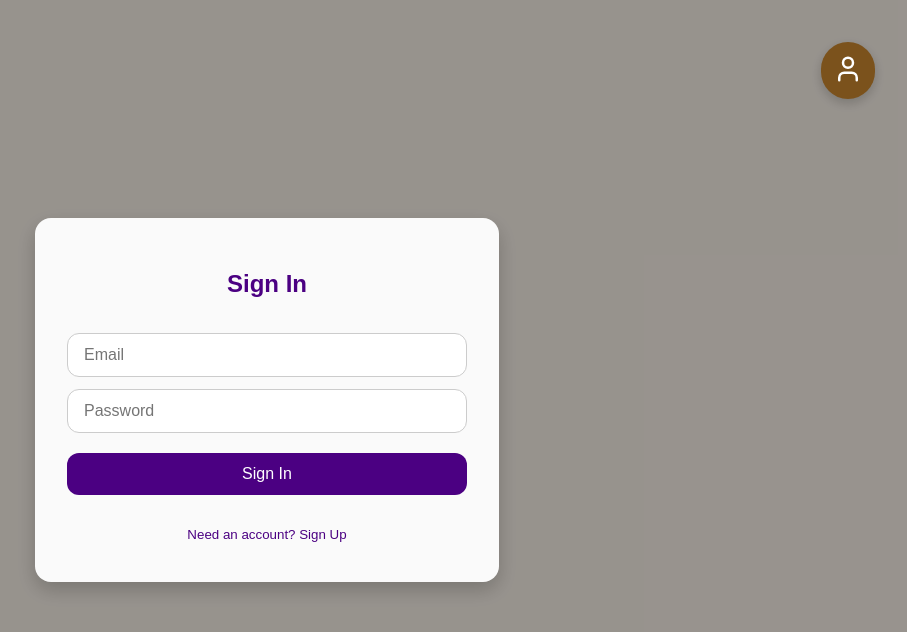
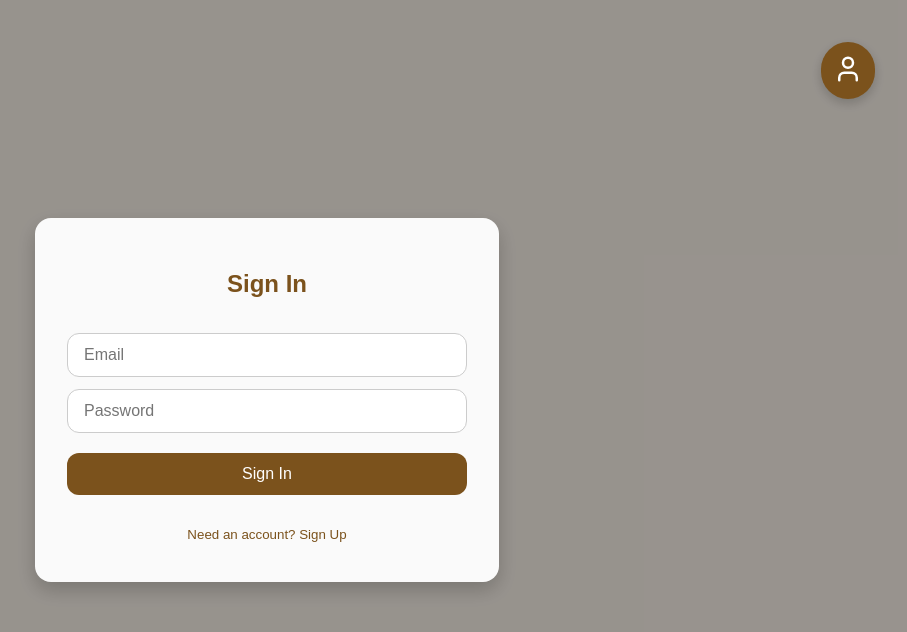
Before and after one commit to chrishful/pottery-hub, a React (Vite) app: page /sign-in in a window 1280 px wide. Shown: the top 632 px of the page, without its empty margins (373-1280 px from the left). Built offline with nearby package versions, Linux system fonts and the light colour scheme; no server answers; the database is empty.

Commit message:
forgot color scheme for signin, made it variable with theme

```diff
--- a/src/index.css
+++ b/src/index.css
@@ -399,7 +399,7 @@ textarea {
 .auth-title {
   text-align: center;
   font-size: 1.5rem;
-  color: #4b0082;
+  color: var(--primary-color);
 }
 .auth-form {
   display: flex;
@@ -413,7 +413,7 @@ textarea {
   font-size: 1rem;
 }
 .submit-btn {
-  background: #4b0082;
+  background: var(--primary-color);
   color: white;
   padding: 0.75rem;
   border: none;
@@ -423,12 +423,12 @@ textarea {
   margin-top: 0.5rem;
 }
 .submit-btn:hover {
-  background: #5e0099;
+  background: var(--secondary-color);
 }
 .toggle-mode-btn {
   background: none;
   border: none;
-  color: #4b0082;
+  color: var(--primary-color);
   cursor: pointer;
   text-align: center;
   margin-top: 0.5rem;
```
